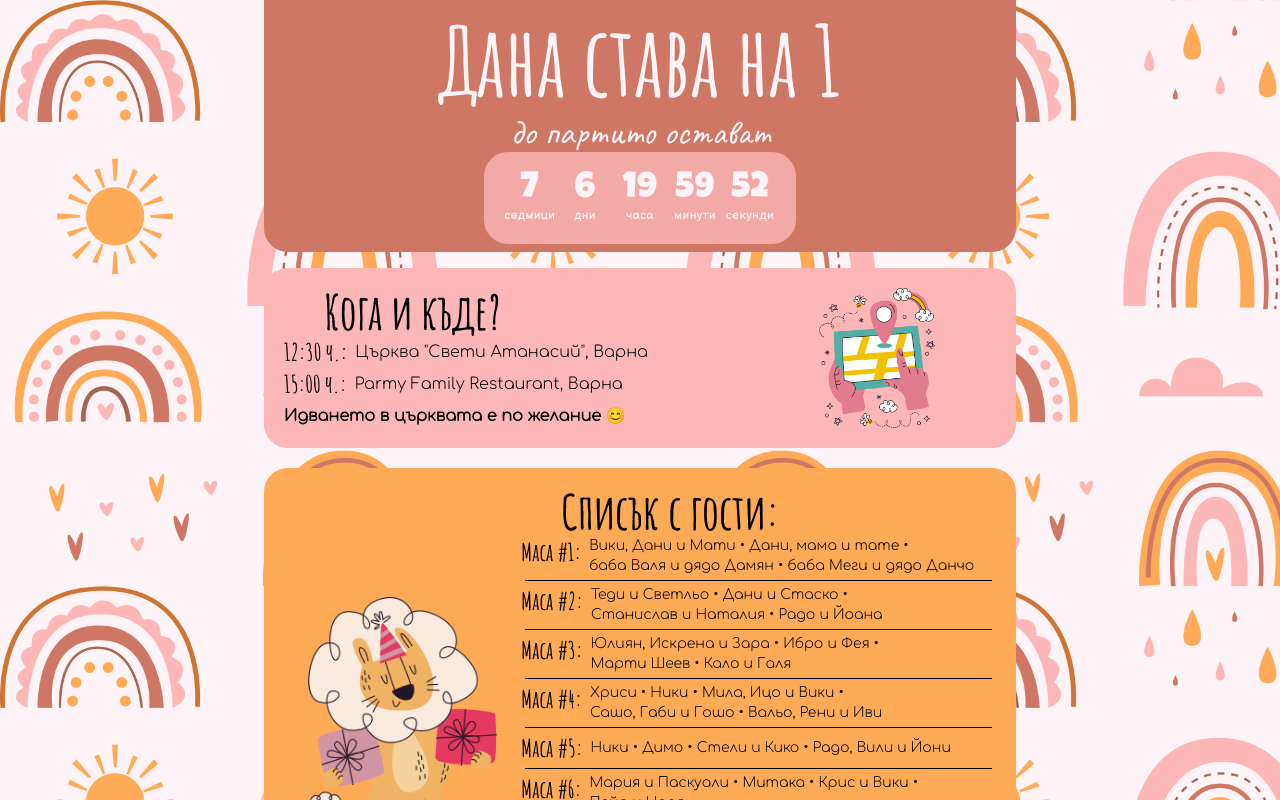
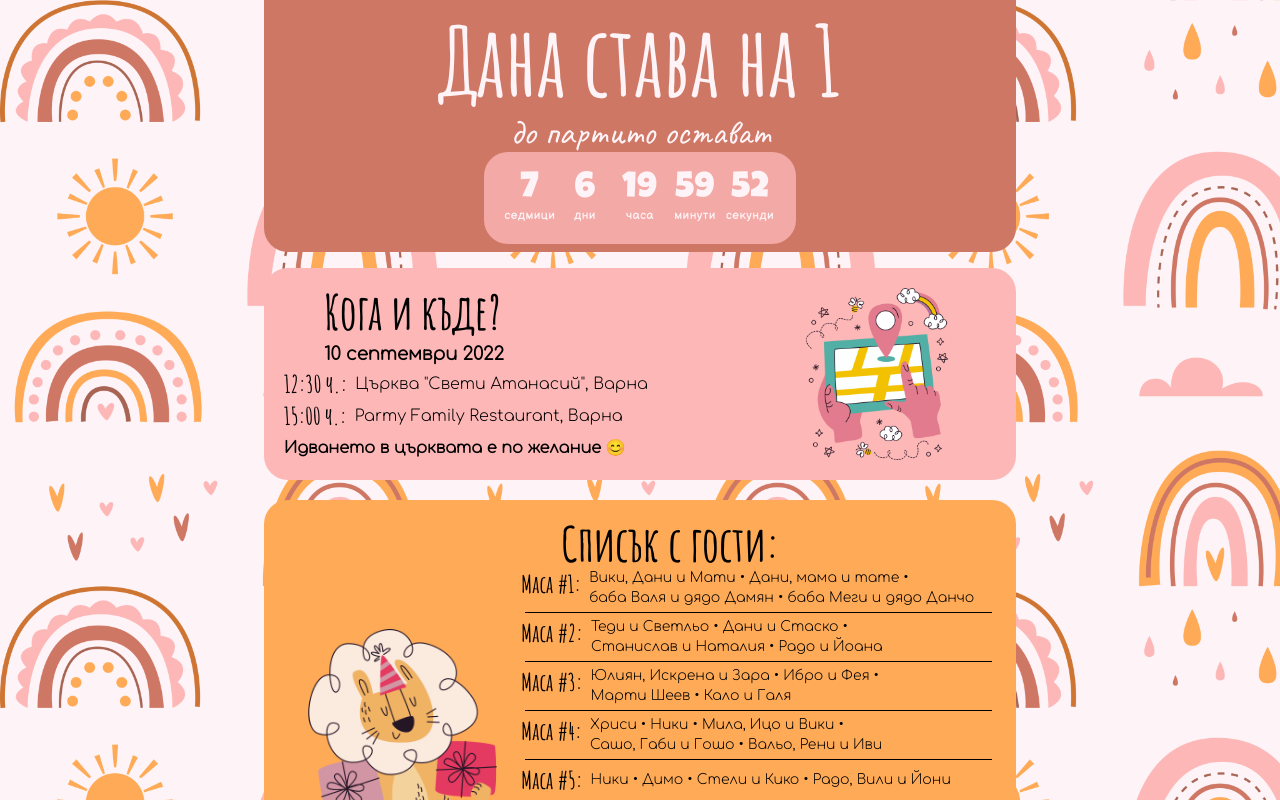
Before and after one commit to irenaydim/birthday-invitation, a Next.js app: page / in a window 1280 px wide. Shown: the top 800 px of the page. Built offline with nearby package versions, Linux system fonts and the light colour scheme; a web font is replaced by a local one.

Commit message:
Improvements

```diff
--- a/components/Locations.js
+++ b/components/Locations.js
@@ -12,6 +12,7 @@ const Locations = () => {
     return (
     <Tile color="bg-youngsalmon mb-5" imageSrc={tablet.src}>
         <div className="text-center md:text-left md:pl-10"><H2>Кога и къде?</H2></div>
+        <p className="break-normal text-lg font-bold font-[Comfortaa] hover:underline underline-offset-2 text-center md:text-left md:pl-10 pt-1">10 септември 2022</p>
         {locationsList.map(({time, text, url}, idx) =>
             <div key={`location-${idx}`} className="flex flex-row pr-2 items-center">
                 <div className="pr-2"><H4>{time}:</H4></div>
```
